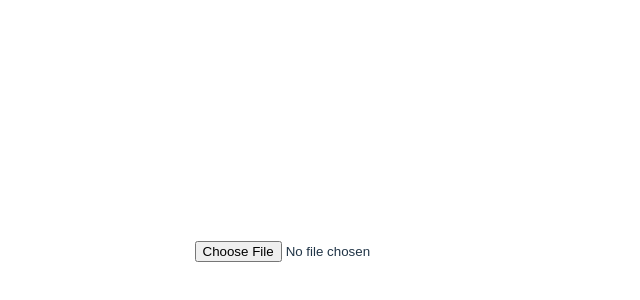
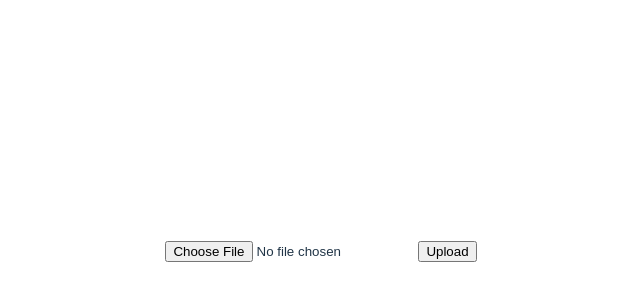
Before and after one commit to chris-carneiro/Sigil, a React app in the folder frontend/: page / in a window 1280 px wide. Shown: the part 150-450 px from the top of the page, without its empty margins (319-959 px from the left). Built offline with nearby package versions, Linux system fonts and the light colour scheme; the HTML template or start-up script is replaced by a standard one.

Commit message:
feat(front): support file encryption before upload - add OnFileSelected function - add handleFile in app component to handle encryption

```diff
--- a/frontend/src/App.jsx
+++ b/frontend/src/App.jsx
@@ -1,12 +1,19 @@
 import './App.css'
 import SelectFile from './components/SelectFile'
+import encrypt from './secure/encryption';
 
 function App() {
   return (
     <>
-      <SelectFile />
+      <SelectFile onFileSelected={handleFile} />
     </>
   )
 }
 
+async function handleFile(file) {
+  console.log(file.name);
+  const {cipherText, rawKey, iv} = await encrypt(file);
+  console.log("cipher", new Uint8Array(cipherText).toBase64({ alphabet: "base64url" }));
+}
+
 export default App
--- a/frontend/src/components/SelectFile.jsx
+++ b/frontend/src/components/SelectFile.jsx
@@ -1,12 +1,14 @@
 import { useState } from "react";
 
-function SelectFile() {
+
+function SelectFile({ onFileSelected }) {
     const [file, setFile] = useState(null);
 
 
     return (
         <div>
-             <input type="file" onChange={e => setFile(e.target.files[0])} ></input>
+            <input type="file" onChange={e => setFile(e.target.files[0])} />
+            <input type="button" onClick={() => onFileSelected(file)} value="Upload" />
         </div>
     );
 }
--- /dev/null
+++ b/frontend/src/secure/encryption.js
@@ -0,0 +1,19 @@
+
+export default async function encrypt(file) {
+
+
+    const plainText = await file.arrayBuffer()
+
+    const cryptoKey = await crypto.subtle.generateKey({ name: "AES-GCM", length: 256 }, true, ["encrypt", "decrypt"]);
+    const rawKey = await crypto.subtle.exportKey("raw", cryptoKey);
+
+    const iv = crypto.getRandomValues(new Uint8Array(12));
+
+
+    const cipherText =  await crypto.subtle.encrypt({ name: 'AES-GCM', iv },
+        cryptoKey, plainText);
+
+
+    return { cipherText, rawKey, iv }
+
+}
```
Also changed, not shown: 1 other file (tests, documents, lock files or other folders).
